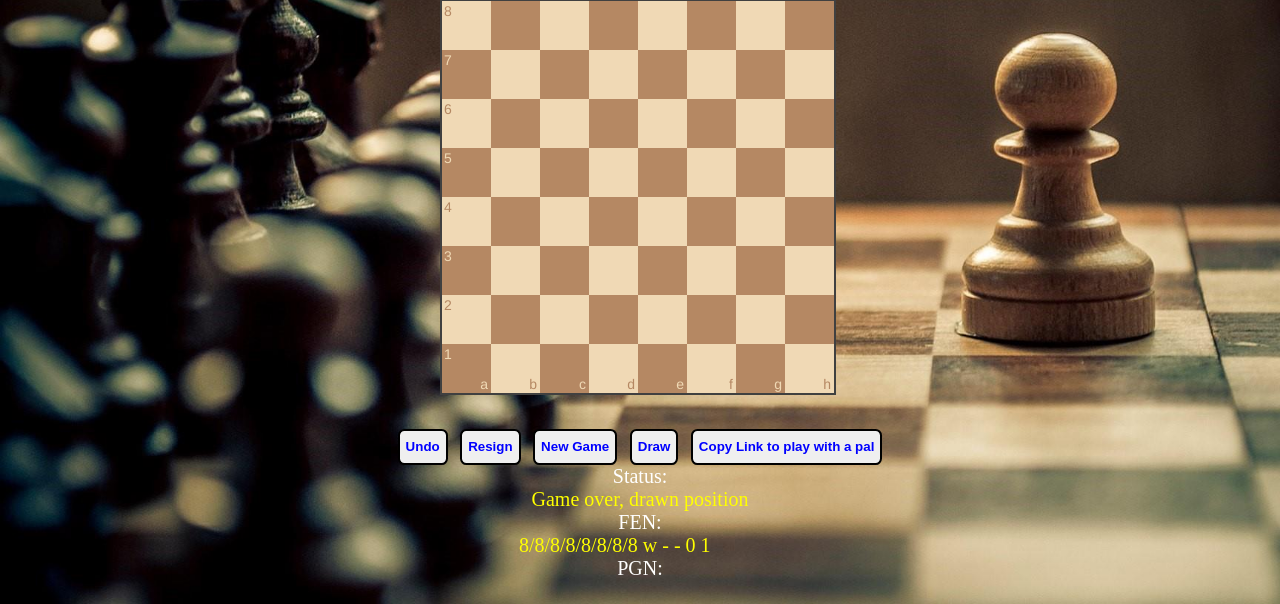
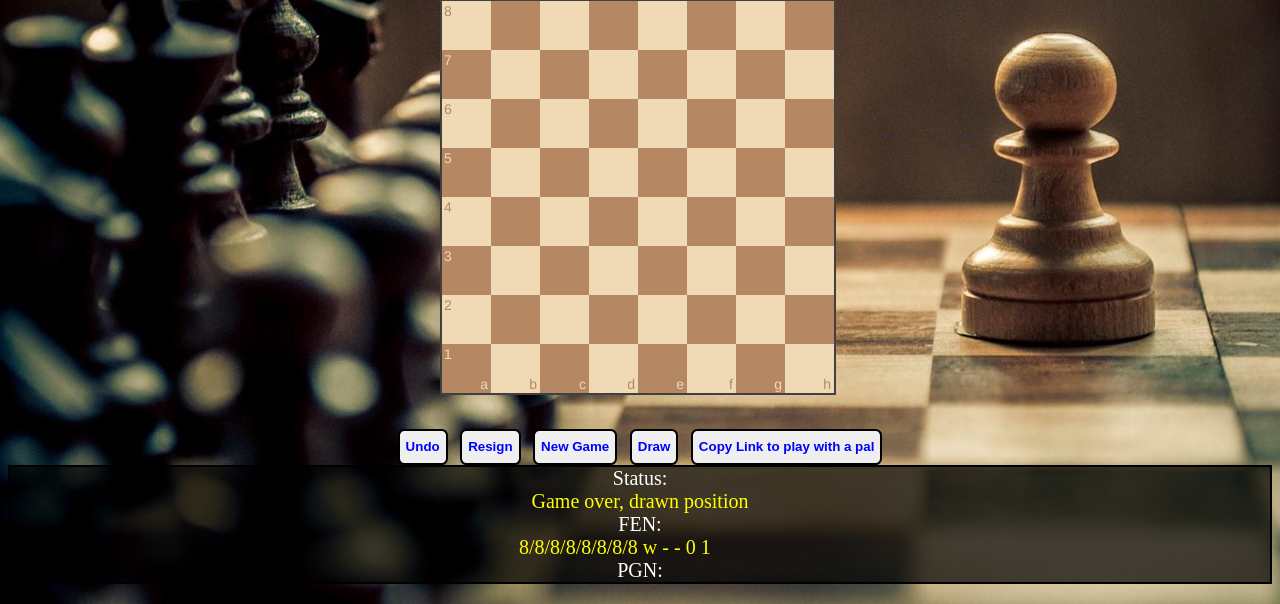
Before and after one commit to GabrielGenkov/Chess, a Flask app: template ProjectChess/templates/room.html in a window 1280 px wide. Shown: the part 196-800 px from the top of the page. Run offline with Flask 2, Linux system fonts and the light colour scheme; the template is opened without the code that fills it, so the values that code supplies are empty; some libraries are stand-ins or nearby versions.

Commit message:
Slight update

```diff
--- a/ProjectChess/templates/room.html
+++ b/ProjectChess/templates/room.html
@@ -92,6 +92,7 @@
 <button id="start">New Game</button>
 <button id="draw">Draw</button>
 <button onclick="CopyLink()">Copy Link to play with a pal</button>
+<div class="Texts">
 	<div class="Status">
 		<label>Status:</label>
 		<div id="status"></div>
@@ -103,6 +104,7 @@
 	<div class="Pgn">
 		<label>PGN:</label>
 		<div id="pgn"></div>
+	</div>
 </div>
 
 <script> //chess setup
```
Lines whose indentation alone changed are shown as unchanged.
